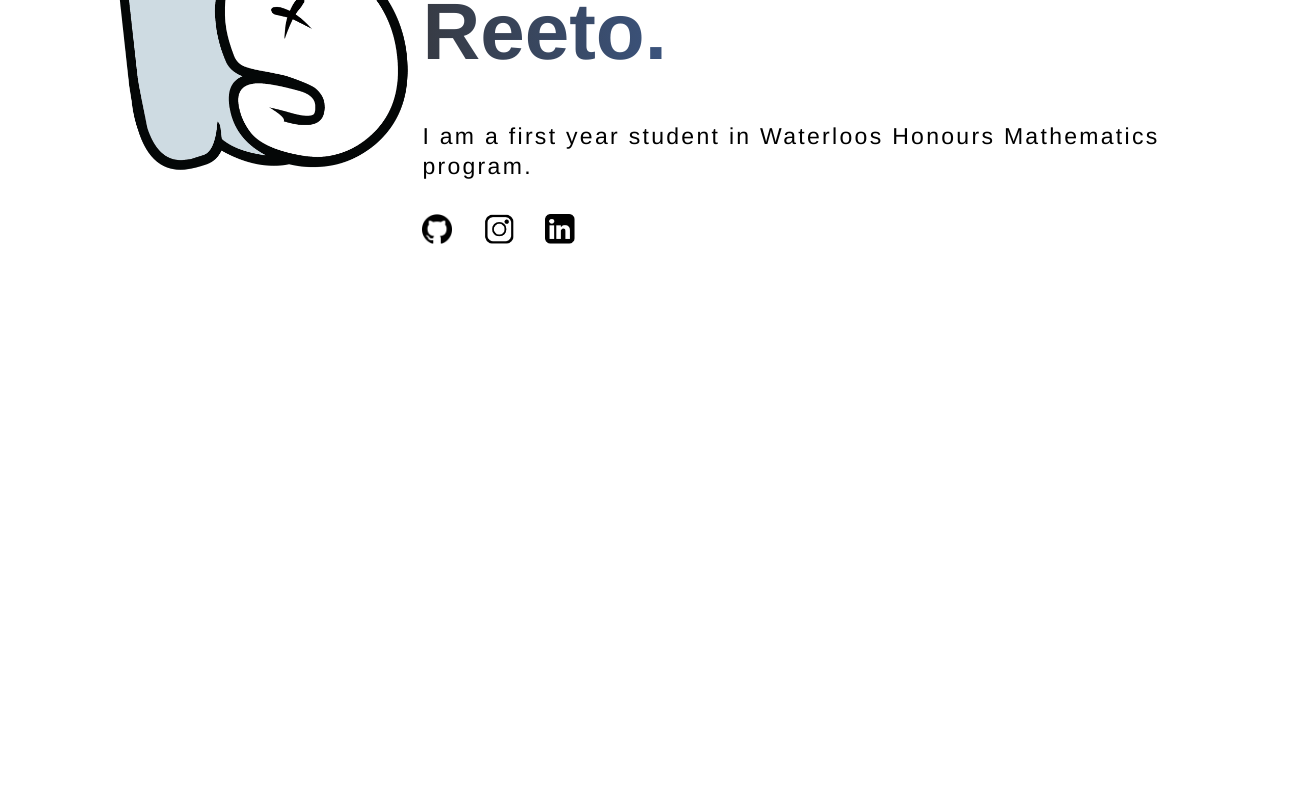
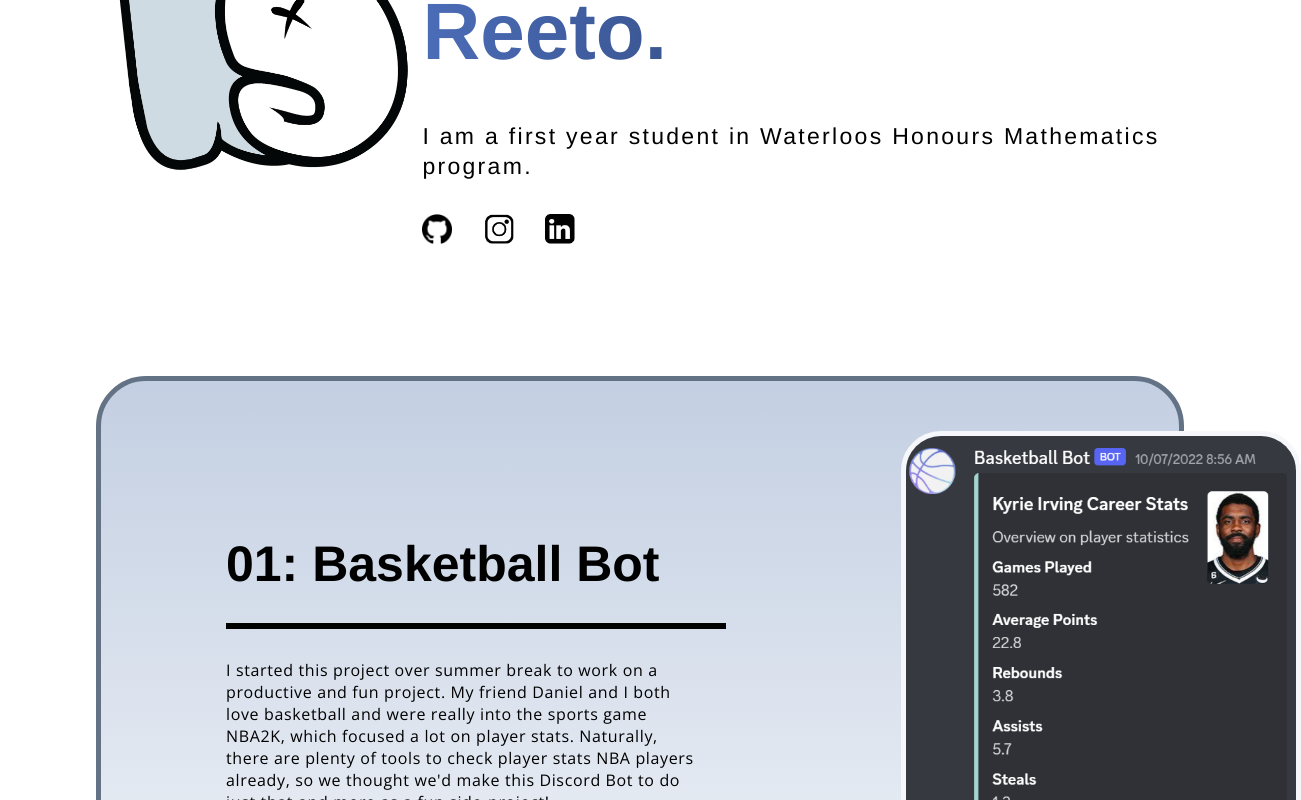
Before and after one commit to Reeto29/reeto29.vercel.app, a React (Create React App) app: page / in a window 1280 px wide. Shown: the part 300-1100 px from the top of the page, 1301 px wide, since content can reach past the window. Before the commit the page ends 800 px from the top, so only its background shows below. Built offline with nearby package versions, Linux system fonts and the light colour scheme; a web font is replaced by a local one.

Commit message:
updated projects

```diff
--- a/src/App.js
+++ b/src/App.js
@@ -10,6 +10,7 @@
   <div>
     <Navbar />
     <Header />
+    <Projects />
 
   </div>
 );
--- a/src/components/Navbar/Navbar.css
+++ b/src/components/Navbar/Navbar.css
@@ -6,8 +6,6 @@
 
     padding: 2rem 2rem;
 
-    border-top-left-radius: 10px;
-    border-top-right-radius: 10px;
 
     border-bottom-left-radius: 30px;
     border-bottom-right-radius: 30px;
--- a/src/constants/images.js
+++ b/src/constants/images.js
@@ -2,6 +2,7 @@
 import instagram from '../assets/instagramlogo.png';
 import linkedin from '../assets/linkedinlogo.png';
 import github from '../assets/githublogo.png';
+import iphone from '../assets/bballbot_iphone13blue_portrait.png';
 
 
 
@@ -11,6 +12,7 @@
   instagram,
   linkedin,
   github,
+  iphone,
 
 
 };
--- a/src/container/Header/Header.css
+++ b/src/container/Header/Header.css
@@ -1,18 +1,20 @@
 .app__header {
     background-color: white;
+
 
 }
 
 .app__header-h1{
     background: #005c97;
-    background: linear-gradient(to right, #373b44, #4286f4); /* W3C, IE 10+/ Edge, Firefox 16+, Chrome 26+, Opera 12+, Safari 7+ */
+    background: linear-gradient(90deg, #4b6cb7 0%, #182848 100%);
     background-size: 100%;
     background-repeat: repeat;
+    background-clip: 'white';
     -webkit-background-clip: text;
     -webkit-text-fill-color: transparent;
 
 
-      animation: textshift-rev 0.75s ease forwards;
+    animation: textshift-rev 0.75s ease forwards;
 
   }
 
--- a/src/container/Projects/Projects.css
+++ b/src/container/Projects/Projects.css
@@ -5,36 +5,81 @@
 
 .app__projects-h1 {
     font-family: var(--font-base);
-
     line-height: 117px;
-    font-size: 80px;
+    font-size: 50px;
 }
 
-.subheading {
-    font-family: var(--font-base);
-    color: black;
-    font-weight: 500;
-    letter-spacing: 0.1em;
-    line-height: 29.9px;
-    font-size: 23px;
+.app__projects-p {
+  font-family: var(--font-alt);
+  color: black;
+  font-weight: 400;
+  letter-spacing: 0.04em;
+  font-size: 16px;
+  margin-top: 30px;
+  margin-right: 30px;
 }
 
-.projectBox {
-  background-image: linear-gradient(to right bottom, #eaf7ff, #e3f0f8, #dce9f0, #d5e2e9, #cedbe2);
-  padding: 2rem;
-  width: 750px;
-  height: 500px;
-  border-radius: 15px;
-
-  border-color: #C8D7E0;
+.app__projects-h1-box {
+  width: 500px;
+  border-color: black;
   border-style: solid;
-  border-width: 3px;
-
+  align-self: center;
 }
 
-.textStyle {
+
+.centerBoxes {
+  display: flex;
+  width: 100%;
+  background: #f5f7fa;
+  background-image: linear-gradient(to top, #f5f7fa 0%, #c3cfe2 100%);
+  border-radius: 50px;
+  border-color: #647286;
+  border-width: 5px;
+  border-style: solid;
+  margin-bottom: 50px;
+}
+
+.centerBoxes:hover {
+  background-image: linear-gradient(to top, #f5f7fa 0%, rgb(183, 199, 225) 100%);
+}
+
+.projects__button {
+  background-image: linear-gradient(to bottom left, #f5f7fa 0%, #c3cfe2 100%);
+  color: var(--color-black);
   font-family: var(--font-base);
-  font-size: 25px;
+  font-weight: 700;
+  letter-spacing: 0.04em;
+  line-height: 28px;
+  font-size: 16px;
+  border-color: #647286;
+  padding: 1rem 3rem;
+  border-radius: 10px;
+  margin-top: 20px;
 
-  margin-top: 350px;
+  cursor: pointer;
+  background-size: 200%;
+  background-position: left;
+  transition: background-position .4s;
 }
+
+.projects__button:hover,
+.projects__button:focus{
+  background-position: right;
+}
+
+.contentBox {
+  margin: 125px;
+}
+
+.images__projects {
+  width: 400px;
+  height: 500px;
+  object-fit: cover;
+  border-radius: 40px;
+  margin: 50px;
+  margin-right: 125px;
+
+  border-color: #f5f7fa;
+  border-style: solid;
+  border-width: 5px;
+}
--- a/src/container/Projects/Projects.jsx
+++ b/src/container/Projects/Projects.jsx
@@ -5,10 +5,57 @@
 
 const Projects = () => (
   <div className='app__projects section__padding' id="Projects">
-      <div className="projectBox">
-        <p className ="textStyle">Basketball Bot</p>
 
+    <div class='centerBoxes'>
+      <div class='contentBox'>
+        <h1 class='app__projects-h1'>01: Basketball Bot</h1>
+        <div className='app__projects-h1-box'/>
+        <p className='app__projects-p'>
+          I started this project over summer break to work on a productive and fun project.
+          My friend Daniel and I both love basketball and were really into the sports game NBA2K, which focused a lot on player stats.
+          Naturally, there are plenty of tools to check player stats NBA players already,
+          so we thought we'd make this Discord Bot to do just that and more as a fun side-project!
+        </p>
+        <form action="https://github.com/Reeto29" method="get" target="_blank">
+         <button className='projects__button' type="submit">Click me</button>
+        </form>
       </div>
+      <img className="images__projects" src={images.iphone}/>
+    </div>
+
+    <div class='centerBoxes'>
+      <div class='contentBox'>
+        <h1 class='app__projects-h1'>02: Music Player</h1>
+        <div className='app__projects-h1-box'/>
+        <p className='app__projects-p'>
+        As a means of learning about python GUIs I decided to create a music player using Tkinter and pygame.
+        Listening to music is one of my favorite hobbies, and so is graphic design,
+        so creating a working and aesthically pleasing MP3 player seemed like a fun challenge to me.
+        </p>
+        <form action="github.com/Reeto29/Music-Player" method="get" target="_blank">
+         <button className='projects__button' type="submit">Click me</button>
+        </form>
+      </div>
+      <img className="images__projects" src={images.iphone}/>
+    </div>
+
+    <div class='centerBoxes'>
+      <div class='contentBox'>
+        <h1 class='app__projects-h1'>03: Banking App</h1>
+        <div className='app__projects-h1-box'/>
+        <p className='app__projects-p'>
+        A java banking application created using NetBeans.
+        The program allows the user to check balances on various accounts such as their checking account, saving account, TFSA, RRSP.
+        It rudimentarily calculates tax and interest of the bank balance. Allows for transfer funds between accounts.
+        Allows deposit or withdrawal of money.
+        </p>
+        <form action="https://github.com/Reeto29" method="get" target="_blank">
+         <button className='projects__button' type="submit">Click me</button>
+        </form>
+      </div>
+      <img className="images__projects" src={images.iphone}/>
+    </div>
+
   </div>
 );
 
```
Also changed, not shown: src/assets/bballbot_iphone13blue_portrait.png (added).
